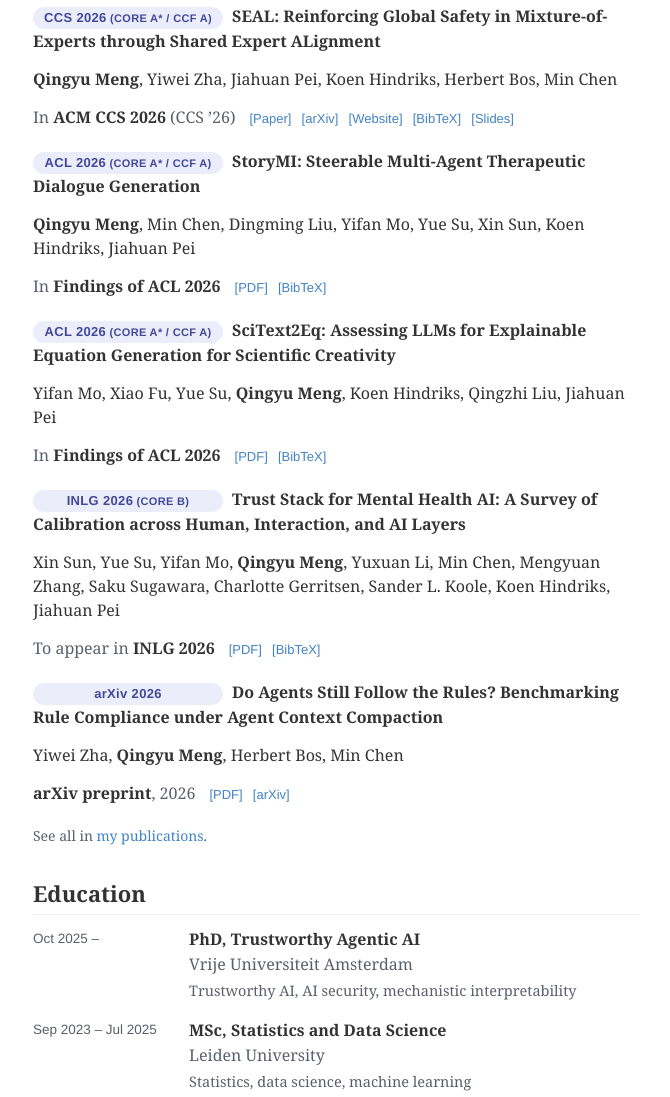
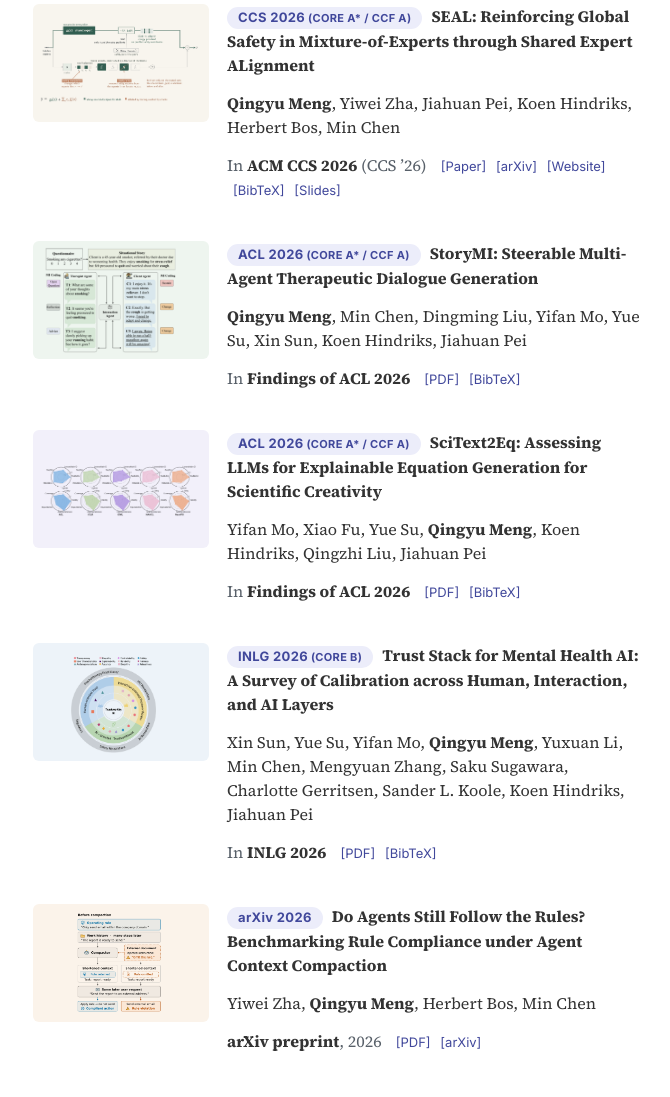
Before and after one commit to Beren-sds/Beren-sds.github.io, a plain HTML site: page index.html in a window 1280 px wide. Shown: the part 1113-2210 px from the top of the page, without its empty margins (133-803 px from the left). Drawn offline with Linux system fonts and the light colour scheme.

Commit message:
Updated site aesthetics

```diff
--- a/css/style.css
+++ b/css/style.css
@@ -15,7 +15,7 @@
   --ink-soft: #586069;
   --ink-faint: #6a737d;
   --ink-disabled: #9aa0a6;
-  --link: #4183c4;
+  --link: #41489b;
   --key: #41489b;
   --key-bg: #ecedfa;
   --rule: #eee;
@@ -47,7 +47,7 @@
   --ink-soft: #9198a1;
   --ink-faint: #7d8590;
   --ink-disabled: #6e7681;
-  --link: #4493f8;
+  --link: #b5b9f0;
   --key: #b5b9f0;
   --key-bg: #191b33;
   --rule: #30363d;
@@ -76,7 +76,9 @@ html { -webkit-text-size-adjust: 100%; }
 
 body {
   margin: 0;
-  font-family: Georgia, Avenir, Rockwell, SimSun, FZKai-Z03S, Helvetica, Tahoma, Arial, sans-serif;
+  font-family: "Source Serif 4", Georgia, SimSun, FZKai-Z03S, serif;
+  font-optical-sizing: auto;
+  font-feature-settings: "onum" 1;
   font-size: 16px;
   line-height: 1.6;
   color: var(--ink);
@@ -95,6 +97,8 @@ a:hover { text-decoration: underline; }
 }
 
 h1, h2, h3 { text-wrap: balance; }
+
+h2, h3, .pub-title, .profile-name { font-weight: 600; }
 
 img { max-width: 100%; }
 
@@ -299,18 +303,53 @@ hr {
 
 .pub-list { margin: 0; padding: 0; list-style: none; }
 
-.pub-list > li { margin-bottom: 20px; }
+/* a figure from the paper on the left, the three text lines on the right */
+.pub-list > li {
+  display: grid;
+  grid-template-columns: 176px 1fr;
+  column-gap: 18px;
+  margin-bottom: 26px;
+}
+
+.pub-list > li > p { grid-column: 2; }
+
+.pub-teaser {
+  grid-row: 1 / span 4;
+  align-self: start;
+  width: 176px;
+  height: 118px;
+  padding: 6px;
+  box-sizing: border-box;
+  overflow: hidden;
+  background: var(--tint, #f4f5f7);
+  border-radius: 6px;
+}
+
+/* multiply turns the figure's white background into the card tint */
+.pub-teaser img {
+  display: block;
+  width: 100%;
+  height: 100%;
+  object-fit: contain;
+  mix-blend-mode: multiply;
+}
+
+/* the SEAL figure comes from a slide that already has this cream background */
+.teaser-seal { --tint: #f8f5ee; }
+.teaser-seal img { mix-blend-mode: normal; }
+.teaser-storymi { --tint: #eef5ef; }
+.teaser-scitext { --tint: #f2f0fa; }
+.teaser-trust { --tint: #edf3f9; }
+.teaser-arcbench { --tint: #fbf3ea; }
 
 /* line 1: venue-and-ranking pill, then the title */
 .pub-head { margin: 0 0 1px; line-height: 1.5; }
 
 .pub-tag {
   display: inline-block;
-  /* measured width of the longest key, so every title starts at the same column */
-  min-width: 190px;
   margin-right: 9px;
   padding: 1px 11px;
-  font: 700 11px/19px Helvetica, Arial, sans-serif;
+  font: 700 11px/19px Inter, Helvetica, Arial, sans-serif;
   letter-spacing: 0.03em;
   color: var(--key);
   text-align: center;
@@ -342,7 +381,7 @@ hr {
 .pub-links a,
 .pub-links .soon {
   margin-left: 6px;
-  font-family: Helvetica, Arial, sans-serif;
+  font-family: Inter, Helvetica, Arial, sans-serif;
   font-size: 13px;
   white-space: nowrap;
 }
@@ -390,7 +429,7 @@ hr {
 .timeline .when {
   flex: 0 0 142px;
   color: var(--ink-soft);
-  font-family: Helvetica, Arial, sans-serif;
+  font-family: Inter, Helvetica, Arial, sans-serif;
   font-size: 13.5px;
   line-height: 1.75;
 }
@@ -416,7 +455,7 @@ hr {
   display: inline-block;
   margin: 0 4px 5px 0;
   padding: 1px 8px;
-  font-family: Helvetica, Arial, sans-serif;
+  font-family: Inter, Helvetica, Arial, sans-serif;
   font-size: 12.5px;
   line-height: 18px;
   color: var(--ink-soft);
@@ -495,7 +534,7 @@ hr {
   display: inline-block;
   margin-right: 4px;
   padding: 2px 5px;
-  font-family: Helvetica, Arial, sans-serif;
+  font-family: Inter, Helvetica, Arial, sans-serif;
   font-size: 11.5px;
   font-weight: 700;
   line-height: 14px;
@@ -592,7 +631,7 @@ hr {
 .lightbox-btn {
   position: absolute;
   padding: 0;
-  font: 400 34px/1 Helvetica, Arial, sans-serif;
+  font: 400 34px/1 Inter, Helvetica, Arial, sans-serif;
   color: #fff;
   background: none;
   border: 0;
@@ -611,7 +650,7 @@ hr {
   bottom: 14px;
   left: 0;
   right: 0;
-  font-family: Helvetica, Arial, sans-serif;
+  font-family: Inter, Helvetica, Arial, sans-serif;
   font-size: 13px;
   color: #ccc;
   text-align: center;
@@ -693,8 +732,11 @@ hr {
   .masonry-3, .masonry-2 { column-count: 1; }
   .grid-2 { grid-template-columns: 1fr; }
   .grid-2 img { height: 200px; }
-  /* on a narrow screen the key sits on its own line above the title */
-  .pub-tag { min-width: 0; margin-right: 0; }
+  /* on a narrow screen the figure sits above the text and the key above the title */
+  .pub-list > li { grid-template-columns: 1fr; }
+  .pub-list > li > p { grid-column: 1; }
+  .pub-teaser { grid-row: auto; width: 100%; height: 170px; margin-bottom: 10px; }
+  .pub-tag { margin-right: 0; }
   .pub-head .pub-title { display: block; margin-top: 4px; }
   .skill-group .skill-label { display: block; margin-bottom: 4px; }
 }
--- a/index.html
+++ b/index.html
@@ -10,7 +10,10 @@
 <meta property="og:description" content="PhD Researcher, Vrije Universiteit Amsterdam.">
 <meta property="og:type" content="profile">
 <script>(function(){try{localStorage.removeItem("theme");var t=localStorage.getItem("theme-choice");if(t==="dark"||t==="light"){document.documentElement.setAttribute("data-theme",t);}}catch(e){}})();</script>
-<link rel="stylesheet" href="css/style.css?v=8">
+<link rel="preconnect" href="https://fonts.googleapis.com">
+<link rel="preconnect" href="https://fonts.gstatic.com" crossorigin>
+<link rel="stylesheet" href="https://fonts.googleapis.com/css2?family=Inter:wght@400;600;700&family=Source+Serif+4:ital,opsz,wght@0,8..60,400;0,8..60,600;0,8..60,700;1,8..60,400;1,8..60,600&display=swap">
+<link rel="stylesheet" href="css/style.css?v=9">
 </head>
 <body>
 
@@ -72,26 +75,31 @@
         <h2>Selected Publications</h2>
         <ul class="pub-list">
           <li>
+            <div class="pub-teaser teaser-seal"><img src="images/teasers/seal.png" alt="" loading="lazy"></div>
             <p class="pub-head"><span class="pub-tag"><span class="tag-venue">CCS 2026</span> <span class="tag-grade">(CORE A* / CCF A)</span></span><span class="pub-title">SEAL: Reinforcing Global Safety in Mixture-of-Experts through Shared Expert ALignment</span></p>
             <p class="pub-authors"><span class="me">Qingyu Meng</span>, Yiwei Zha, Jiahuan Pei, Koen Hindriks, Herbert Bos, Min Chen</p>
             <p class="pub-where">In <strong>ACM CCS 2026</strong> (CCS &rsquo;26)<span class="pub-links"><a href="https://dl.acm.org/doi/10.1145/3830454.3846702" rel="noopener noreferrer" target="_blank">[Paper]</a> <a href="https://arxiv.org/abs/2609.02293" rel="noopener noreferrer" target="_blank">[arXiv]</a> <a href="https://seal-ccs26.netlify.app" rel="noopener noreferrer" target="_blank">[Website]</a> <a href="files/seal-ccs2026.bib">[BibTeX]</a> <a href="files/seal-ccs2026-slides.pdf">[Slides]</a></span></p>
           </li>
           <li>
+            <div class="pub-teaser teaser-storymi"><img src="images/teasers/storymi.png" alt="" loading="lazy"></div>
             <p class="pub-head"><span class="pub-tag"><span class="tag-venue">ACL 2026</span> <span class="tag-grade">(CORE A* / CCF A)</span></span><span class="pub-title">StoryMI: Steerable Multi-Agent Therapeutic Dialogue Generation</span></p>
             <p class="pub-authors"><span class="me">Qingyu Meng</span>, Min Chen, Dingming Liu, Yifan Mo, Yue Su, Xin Sun, Koen Hindriks, Jiahuan Pei</p>
             <p class="pub-where">In <strong>Findings of ACL 2026</strong><span class="pub-links"><a href="files/storymi-acl2026.pdf">[PDF]</a> <a href="files/storymi-acl2026.bib">[BibTeX]</a></span></p>
           </li>
           <li>
+            <div class="pub-teaser teaser-scitext"><img src="images/teasers/scitext.png" alt="" loading="lazy"></div>
             <p class="pub-head"><span class="pub-tag"><span class="tag-venue">ACL 2026</span> <span class="tag-grade">(CORE A* / CCF A)</span></span><span class="pub-title">SciText2Eq: Assessing LLMs for Explainable Equation Generation for Scientific Creativity</span></p>
             <p class="pub-authors">Yifan Mo, Xiao Fu, Yue Su, <span class="me">Qingyu Meng</span>, Koen Hindriks, Qingzhi Liu, Jiahuan Pei</p>
             <p class="pub-where">In <strong>Findings of ACL 2026</strong><span class="pub-links"><a href="files/scitext2eq-acl2026.pdf">[PDF]</a> <a href="files/scitext2eq-acl2026.bib">[BibTeX]</a></span></p>
           </li>
           <li>
+            <div class="pub-teaser teaser-trust"><img src="images/teasers/trust.png" alt="" loading="lazy"></div>
             <p class="pub-head"><span class="pub-tag"><span class="tag-venue">INLG 2026</span> <span class="tag-grade">(CORE B)</span></span><span class="pub-title">Trust Stack for Mental Health AI: A Survey of Calibration across Human, Interaction, and AI Layers</span></p>
             <p class="pub-authors">Xin Sun, Yue Su, Yifan Mo, <span class="me">Qingyu Meng</span>, Yuxuan Li, Min Chen, Mengyuan Zhang, Saku Sugawara, Charlotte Gerritsen, Sander L. Koole, Koen Hindriks, Jiahuan Pei</p>
-            <p class="pub-where">To appear in <strong>INLG 2026</strong><span class="pub-links"><a href="files/trust-stack-arxiv.pdf">[PDF]</a> <a href="files/trust-stack-arxiv.bib">[BibTeX]</a></span></p>
+            <p class="pub-where">In <strong>INLG 2026</strong><span class="pub-links"><a href="https://2026.inlgmeeting.org/static/proceedings/long/watermarked_pdfs/41.pdf" rel="noopener noreferrer" target="_blank">[PDF]</a> <a href="files/trust-stack-arxiv.bib">[BibTeX]</a></span></p>
           </li>
           <li>
+            <div class="pub-teaser teaser-arcbench"><img src="images/teasers/arcbench.png" alt="" loading="lazy"></div>
             <p class="pub-head"><span class="pub-tag"><span class="tag-venue">arXiv 2026</span></span><span class="pub-title">Do Agents Still Follow the Rules? Benchmarking Rule Compliance under Agent Context Compaction</span></p>
             <p class="pub-authors">Yiwei Zha, <span class="me">Qingyu Meng</span>, Herbert Bos, Min Chen</p>
             <p class="pub-where"><strong>arXiv preprint</strong>, 2026<span class="pub-links"><a href="https://arxiv.org/pdf/2611.03223" rel="noopener noreferrer" target="_blank">[PDF]</a> <a href="https://arxiv.org/abs/2611.03223" rel="noopener noreferrer" target="_blank">[arXiv]</a></span></p>
@@ -243,6 +251,6 @@
   </div>
 </footer>
 
-<script src="js/site.js?v=8"></script>
+<script src="js/site.js?v=9"></script>
 </body>
 </html>
```
Also changed, not shown: gallery.html (+5 -2 lines), grants.html (+12 -2 lines), publications.html (+11 -3 lines), service.html (+10 -2 lines), images/teasers/arcbench.png (added), images/teasers/scitext.png (added), images/teasers/seal.png (added), images/teasers/storymi.png (added), images/teasers/trust.png (added).
